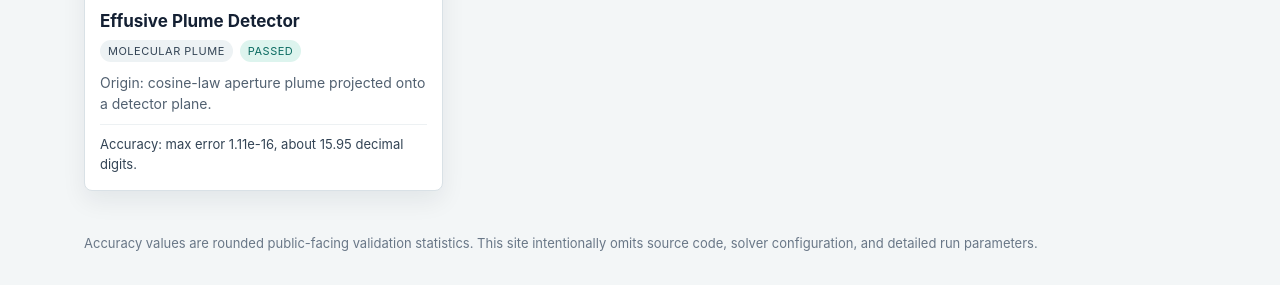
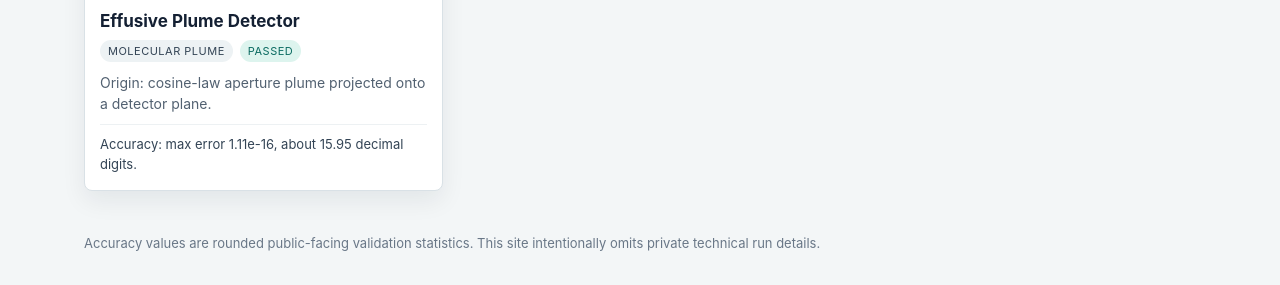
Before and after one commit to Pilkied/boltzmann-benchmark-site, a plain HTML site: page index.html in a window 1280 px wide. Shown: the part 5466-5751 px from the top of the page. Drawn offline with Linux system fonts and the light colour scheme.

Commit message:
Use public-safe footer

```diff
--- a/index.html
+++ b/index.html
@@ -80,6 +80,6 @@ footer{max-width:1180px;margin:0 auto;padding:0 34px 34px;color:#697787;font-siz
 <article><img src="visual-33.gif" alt=""><div class="body"><h2>Effusive Beam Speed Law</h2><div class="meta"><span class="pill">Molecular beam</span><span class="pill pass">passed</span></div><p class="copy">Origin: classical effusive molecular beam speed distribution.</p><p class="accuracy">Accuracy: max error 0.00e+0, about 16.00 decimal digits.</p></div></article>
 <article><img src="visual-34.gif" alt=""><div class="body"><h2>Effusive Plume Detector</h2><div class="meta"><span class="pill">Molecular plume</span><span class="pill pass">passed</span></div><p class="copy">Origin: cosine-law aperture plume projected onto a detector plane.</p><p class="accuracy">Accuracy: max error 1.11e-16, about 15.95 decimal digits.</p></div></article>
 </main>
-<footer>Accuracy values are rounded public-facing validation statistics. This site intentionally omits source code, solver configuration, and detailed run parameters.</footer>
+<footer>Accuracy values are rounded public-facing validation statistics. This site intentionally omits private technical run details.</footer>
 </body>
 </html>
```
